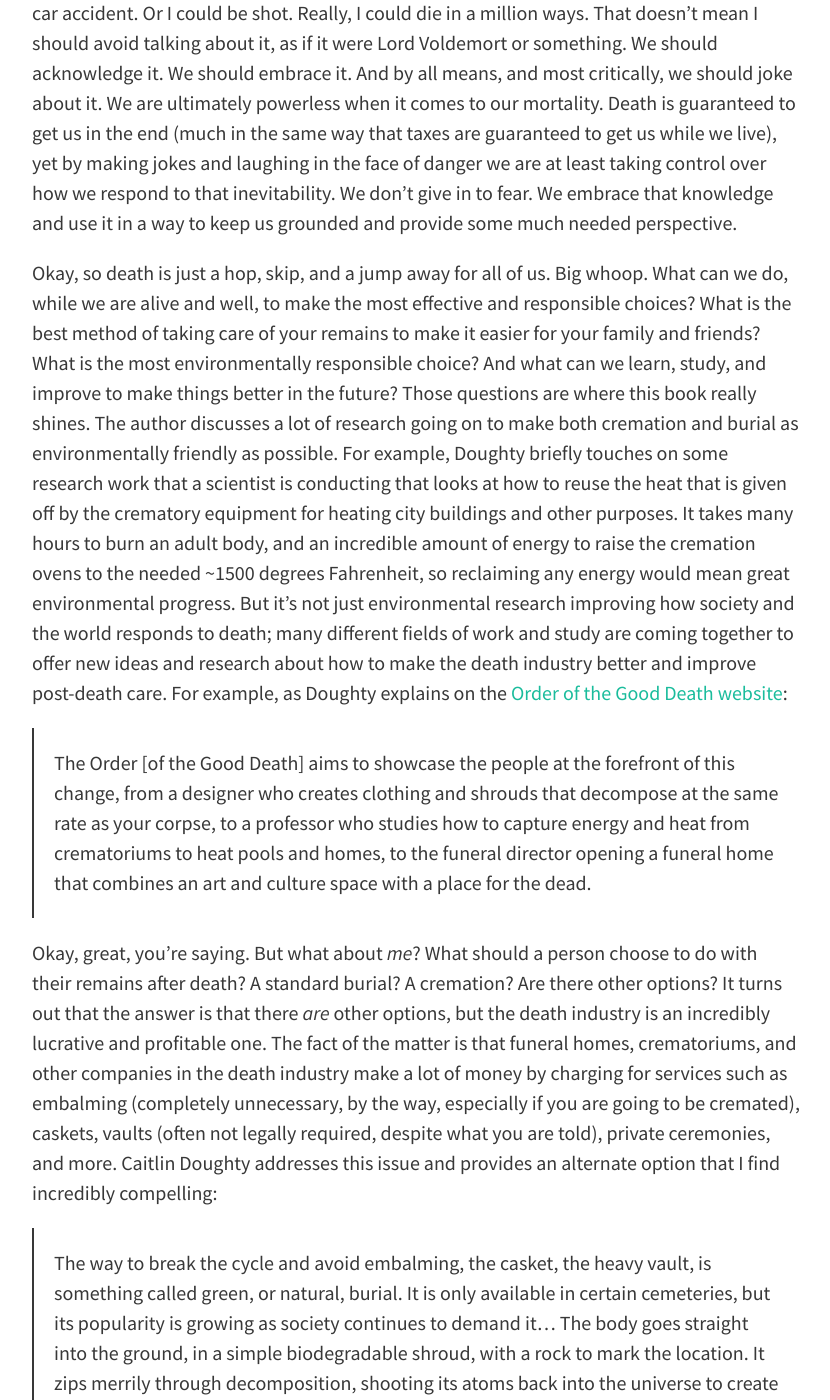
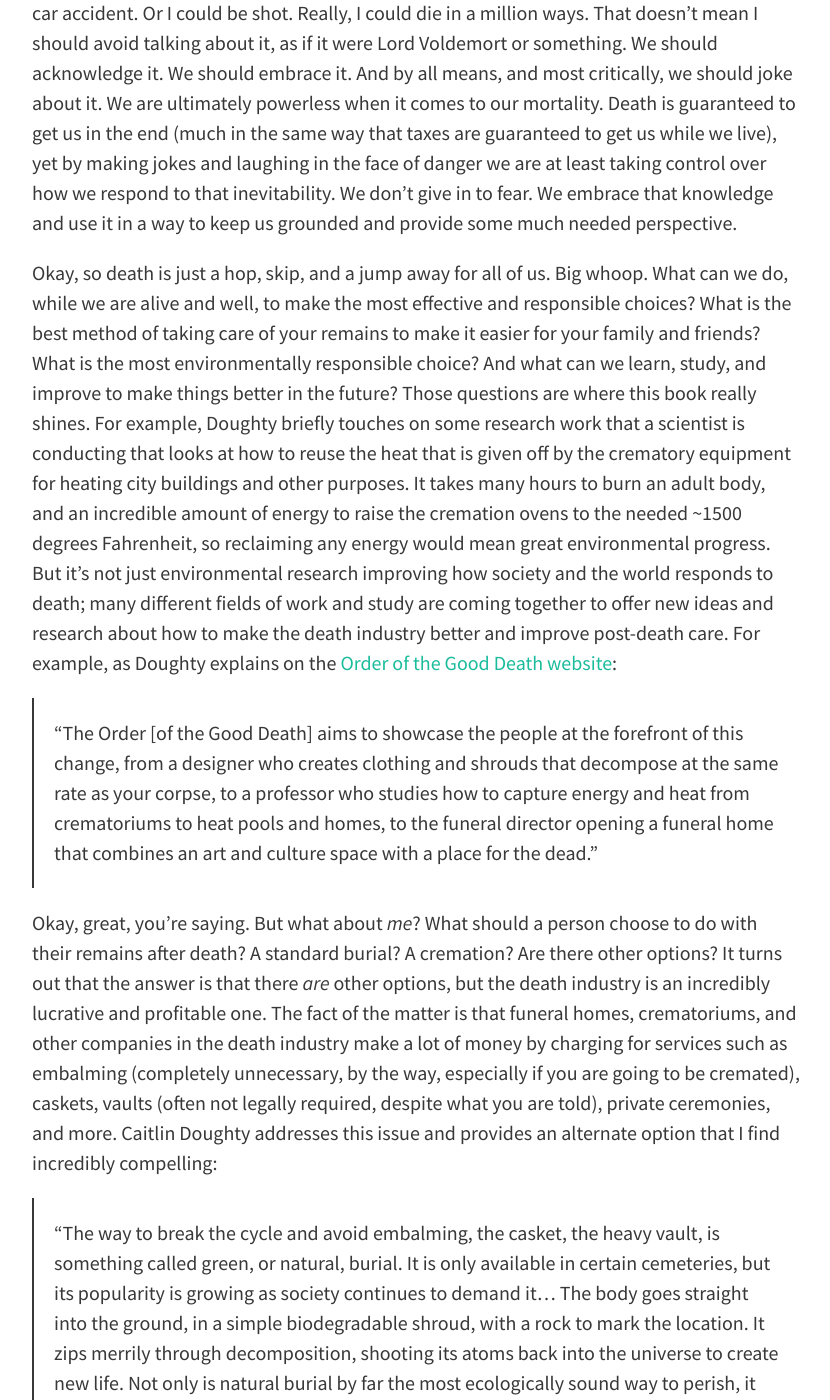
Before and after one commit to nathandyer/nathandyer.github.io, a Jekyll site: the page built from _posts/2016-01-12-death.md, in a window 1280 px wide and 1400 px high, scrolled down 1683 px. Shown: the whole window, without its empty margins (224-1054 px from the left). Built offline with Jekyll 4.4.1, drawn with Linux system fonts in a browser that asks for light colours; nearby versions of some CDN libraries; some of the changed text lies outside the part shown.

Commit message:
Update 2016-01-12-death.md

```diff
--- a/_posts/2016-01-12-death.md
+++ b/_posts/2016-01-12-death.md
@@ -8,19 +8,19 @@ A book detailing the gruesome and unsettling aspects of what happens to your rem
 
 The precise details of what happens during body preparation and cremation as described in the book were very fascinating to me, but I won't talk about them here, because ultimately those details aren't all that important. If you want the juicy bits you'll just have to read the book for yourself (and I highly recommend that you do so any way). In my mind, the brilliance of the book, and more to the point Doughty's overall thesis, is that we as a culture over the past few centuries have separated ourselves from something that is not only natural, but an absolute certainty for all of us. Yet as we as a society continue to seek out new technologies and new ways of looking at the world, we also improve the ways that we respond to death. Caitlin summarizes this point extremely well:
 
->In the last 20-30 years, the world has become a global community where we do not have to live and die in the towns we were born, nor do we have to believe what our parents believed.  All of a sudden we are able to choose the rituals we perform with our dead and how we dispose of dead bodies. We can think much bigger about the future of death. How we die is, after all, how we live.
+> "In the last 20-30 years, the world has become a global community where we do not have to live and die in the towns we were born, nor do we have to believe what our parents believed.  All of a sudden we are able to choose the rituals we perform with our dead and how we dispose of dead bodies. We can think much bigger about the future of death. How we die is, after all, how we live."
 
 I've never had the hang up about death that many others seem to have, and in some ways I think my bluntness about it annoys people from time to time. There have been many instances when I've said to a co-worker something along the lines of "let me write that down for you in case I get hit by a bus tomorrow," to which they invariably reply, "don't say that! That's awful!" I often find myself taken aback during those kinds of exchanges. Why shouldn't I say that? Superstition? Ill will? Do they fear that I've somehow inadvertently jinxed myself? Perhaps it makes them realize that they, themselves, are also mortal and have booked a seat aboard the _Dead Guy Express_. Either way, it seems to me that should I find myself losing a game of chicken with a large vehicle, these preparations would certainly make their lives simpler.
 
 The fact of the matter is that I very well _could_ get hit by a bus today. Or I could be in a horrific car accident. Or I could be shot. Really, I could die in a million ways. That doesn't mean I should avoid talking about it, as if it were Lord Voldemort or something. We should acknowledge it. We should embrace it. And by all means, and most critically, we should joke about it. We are ultimately powerless when it comes to our mortality. Death is guaranteed to get us in the end (much in the same way that taxes are guaranteed to get us while we live), yet by making jokes and laughing in the face of danger we are at least taking control over how we respond to that inevitability. We don't give in to fear. We embrace that knowledge and use it in a way to keep us grounded and provide some much needed perspective.
 
-Okay, so death is just a hop, skip, and a jump away for all of us. Big whoop. What can we do, while we are alive and well, to make the most effective and responsible choices? What is the best method of taking care of your remains to make it easier for your family and friends? What is the most environmentally responsible choice? And what can we learn, study, and improve to make things better in the future? Those questions are where this book really shines. The author discusses a lot of research going on to make both cremation and burial as environmentally friendly as possible. For example, Doughty briefly touches on some research work that a scientist is conducting that looks at how to reuse the heat that is given off by the crematory equipment for heating city buildings and other purposes. It takes many hours to burn an adult body, and an incredible amount of energy to raise the cremation ovens to the needed ~1500 degrees Fahrenheit, so reclaiming any energy would mean great environmental progress. But it's not just environmental research improving how society and the world responds to death; many different fields of work and study are coming together to offer new ideas and research about how to make the death industry better and improve post-death care. For example, as Doughty explains on the [Order of the Good Death website](http://www.orderofthegooddeath.com/):
+Okay, so death is just a hop, skip, and a jump away for all of us. Big whoop. What can we do, while we are alive and well, to make the most effective and responsible choices? What is the best method of taking care of your remains to make it easier for your family and friends? What is the most environmentally responsible choice? And what can we learn, study, and improve to make things better in the future? Those questions are where this book really shines. For example, Doughty briefly touches on some research work that a scientist is conducting that looks at how to reuse the heat that is given off by the crematory equipment for heating city buildings and other purposes. It takes many hours to burn an adult body, and an incredible amount of energy to raise the cremation ovens to the needed ~1500 degrees Fahrenheit, so reclaiming any energy would mean great environmental progress. But it's not just environmental research improving how society and the world responds to death; many different fields of work and study are coming together to offer new ideas and research about how to make the death industry better and improve post-death care. For example, as Doughty explains on the [Order of the Good Death website](http://www.orderofthegooddeath.com/):
 
->The Order [of the Good Death] aims to showcase the people at the forefront of this change, from a designer who creates clothing and shrouds that decompose at the same rate as your corpse, to a professor who studies how to capture energy and heat from crematoriums to heat pools and homes, to the funeral director opening a funeral home that combines an art and culture space with a place for the dead.
+> "The Order [of the Good Death] aims to showcase the people at the forefront of this change, from a designer who creates clothing and shrouds that decompose at the same rate as your corpse, to a professor who studies how to capture energy and heat from crematoriums to heat pools and homes, to the funeral director opening a funeral home that combines an art and culture space with a place for the dead."
 
 Okay, great, you're saying. But what about _me_? What should a person choose to do with their remains after death? A standard burial? A cremation? Are there other options? It turns out that the answer is that there _are_ other options, but the death industry is an incredibly lucrative and profitable one. The fact of the matter is that funeral homes, crematoriums, and other companies in the death industry make a lot of money by charging for services such as embalming (completely unnecessary, by the way, especially if you are going to be cremated), caskets, vaults (often not legally required, despite what you are told), private ceremonies, and more. Caitlin Doughty addresses this issue and provides an alternate option that I find incredibly compelling:
 
-> The way to break the cycle and avoid embalming, the casket, the heavy vault, is something called green, or natural, burial. It is only available in certain cemeteries, but its popularity is growing as society continues to demand it... The body goes straight into the ground, in a simple biodegradable shroud, with a rock to mark the location. It zips merrily through decomposition, shooting its atoms back into the universe to create new life. Not only is natural burial by far the most ecologically sound way to perish, it doubles down on the fear of fragmentation and loss of control. Making the choice to be naturally buried says, "Not only am I aware that I'm a helpless, fragmented mass of organic matter, I celebrate it. Vive la decay!"
+> "The way to break the cycle and avoid embalming, the casket, the heavy vault, is something called green, or natural, burial. It is only available in certain cemeteries, but its popularity is growing as society continues to demand it... The body goes straight into the ground, in a simple biodegradable shroud, with a rock to mark the location. It zips merrily through decomposition, shooting its atoms back into the universe to create new life. Not only is natural burial by far the most ecologically sound way to perish, it doubles down on the fear of fragmentation and loss of control. Making the choice to be naturally buried says, 'Not only am I aware that I'm a helpless, fragmented mass of organic matter, I celebrate it. Vive la decay!'"
 
 I'll state for the record, should anything happen to me in the near future, that my I would prefer a green burial. I absolutely don't want to be embalmed under any circumstances. I don't want a big fancy coffin, or vault, or anything like that. If at all possible, if permitted by law at the time and place of my death, I want to be put in the soil and left to decompose. The idea of becoming food for the plants and animals that I've consumed all my life doesn't upset me. I find it comforting. It's fair game. You might even go so far as to say that it's the circle of life (hey, they should make a movie about that). I really do find a green burial to be the most economically, morally, and environmentally considerate method of body disposal. But if that's not an option (and as of 2016 it's not currently legal in most states), just stick me in the oven and bake until golden brown.
 
```
